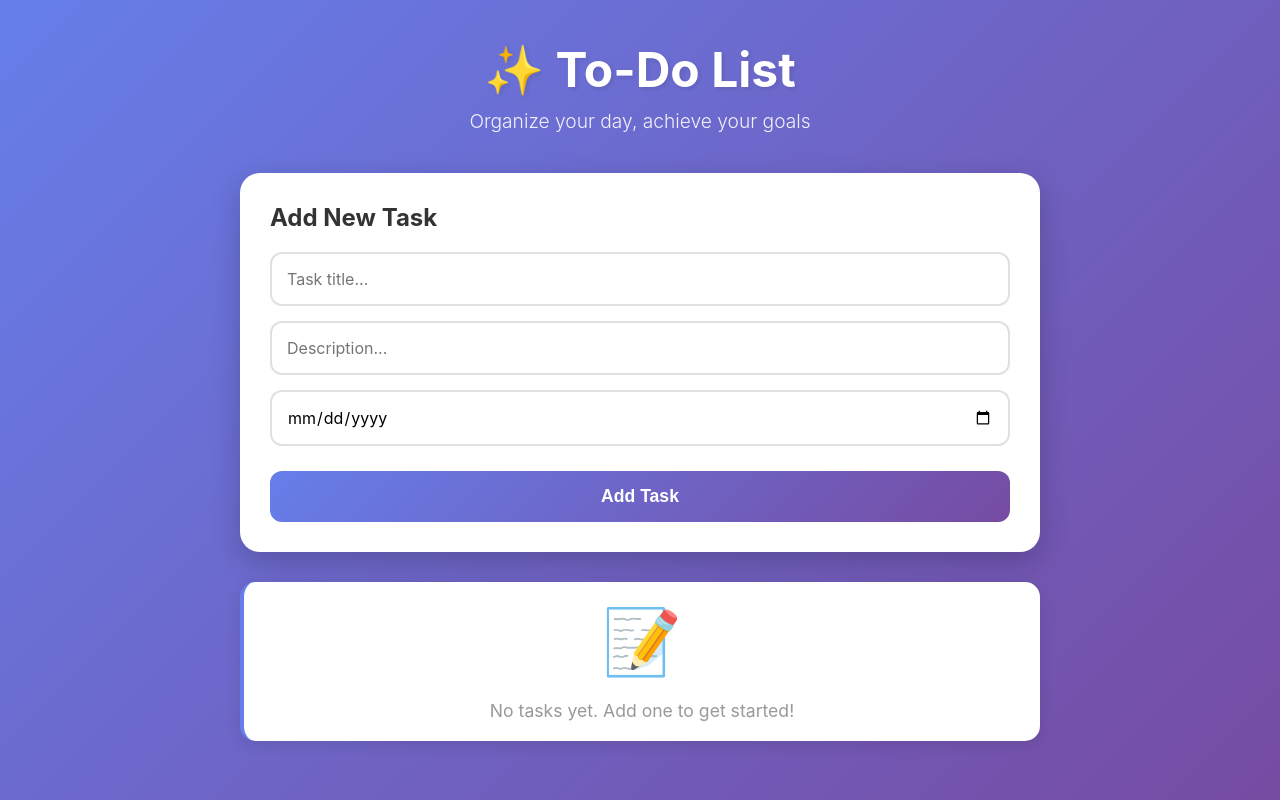
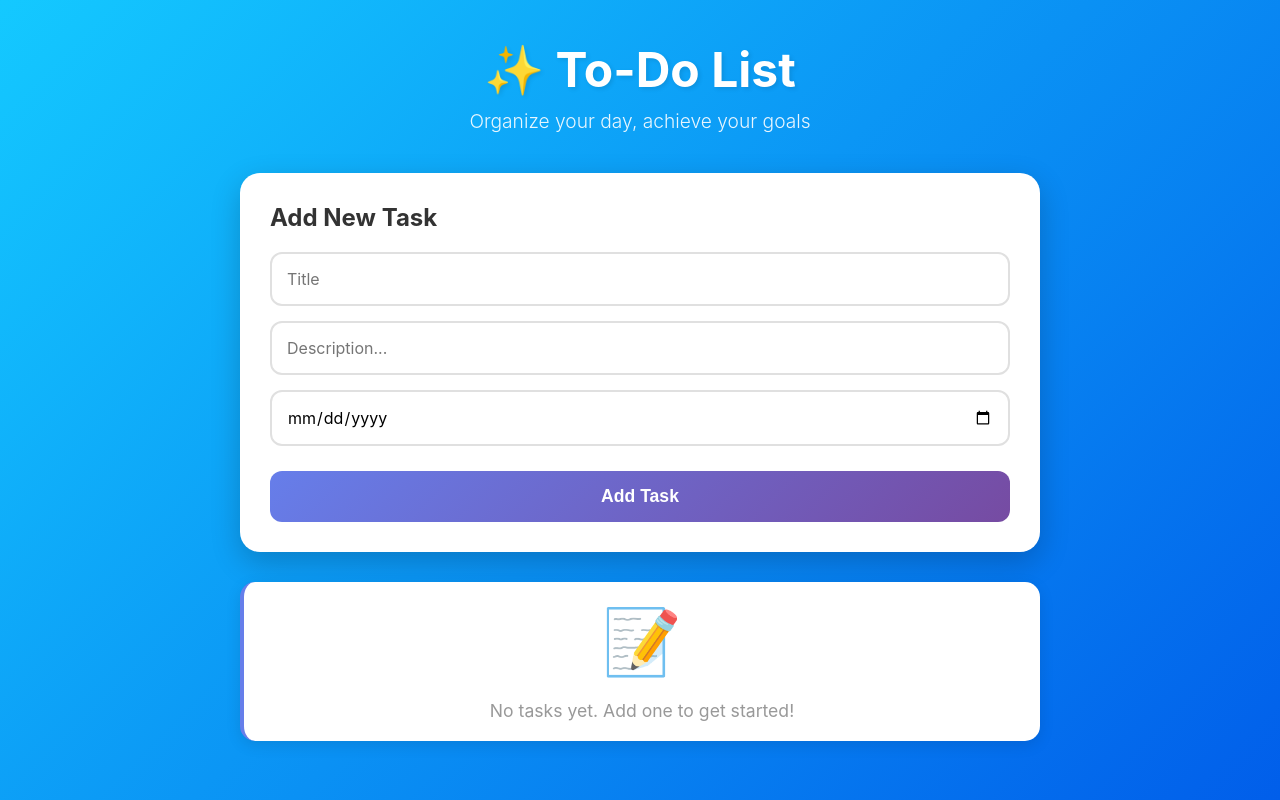
Before and after one commit to iihlolo/CSE4022, a FastAPI app: page / in a window 1280 px wide. Run offline with FastAPI, Linux system fonts and the light colour scheme; data that the repository does not hold is empty.

Commit message:
style: ui 조정
- 배경 색 변경

```diff
--- a/fastapi-app/templates/index.html
+++ b/fastapi-app/templates/index.html
@@ -13,7 +13,7 @@
 
         body {
             font-family: 'Inter', -apple-system, BlinkMacSystemFont, 'Segoe UI', sans-serif;
-            background: linear-gradient(135deg, #667eea 0%, #764ba2 100%);
+            background: linear-gradient(135deg, #14c9ff 0%, #015eea 100%);
             min-height: 100vh;
             padding: 40px 20px;
         }
@@ -322,7 +322,7 @@
         <form id="todo-form">
             <h3>Add New Task</h3>
             <div class="form-group">
-                <input type="text" id="title" placeholder="Task title..." required>
+                <input type="text" id="title" placeholder="Title" required>
             </div>
             <div class="form-group">
                 <input type="text" id="description" placeholder="Description..." required>
```
